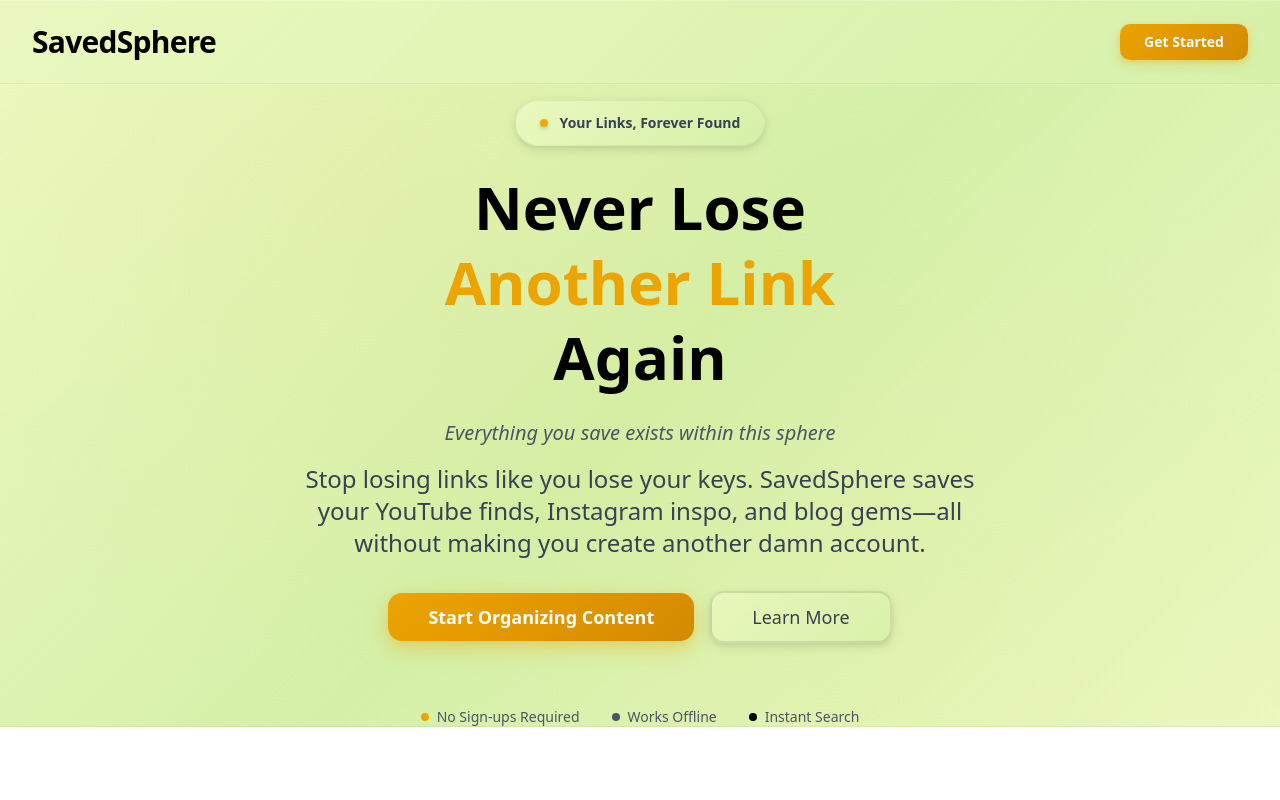
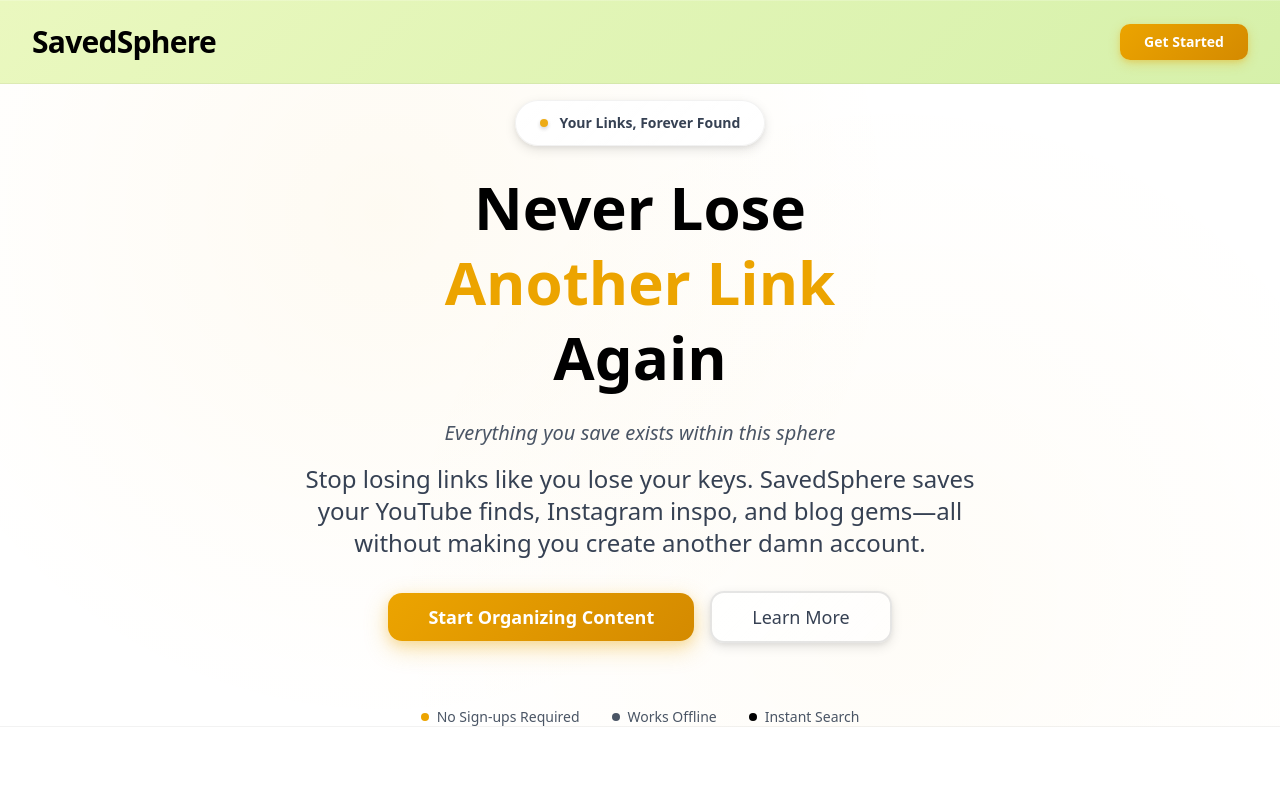
Before and after one commit to Samyk00/SavedSphere, a Next.js app: page / in a window 1280 px wide. Shown: the top 800 px of the page. Built offline with nearby package versions, Linux system fonts and the light colour scheme.

Commit message:
Update Hero.tsx

```diff
--- a/src/components/landing/Hero.tsx
+++ b/src/components/landing/Hero.tsx
@@ -10,11 +10,11 @@
 export default function Hero({ onLearnMoreClick }: HeroProps) {
   return (
     <section className="relative flex flex-col items-center justify-center min-h-[70vh] overflow-hidden pt-4" style={{
-      background: 'linear-gradient(135deg, #EAF8BF 0%, #D4F0A8 50%, #EAF8BF 100%)'
+      background: 'linear-gradient(135deg, #ffffff 0%, #ffffff 50%, #ffffff 100%)'
     }}>
       {/* Depth layering with color shades */}
       <div className="absolute inset-0" style={{
-        background: 'linear-gradient(135deg, rgba(234, 248, 191, 0.9) 0%, rgba(212, 240, 168, 0.7) 50%, rgba(234, 248, 191, 0.9) 100%)'
+        background: 'linear-gradient(135deg, rgba(255, 255, 255, 0.9) 0%, rgba(255, 255, 255, 0.7) 50%, rgba(255, 255, 255, 0.9) 100%)'
       }} />
       <div className="absolute inset-0" style={{
         background: 'radial-gradient(circle at 30% 20%, rgba(236, 164, 0, 0.05) 0%, transparent 50%), radial-gradient(circle at 70% 80%, rgba(236, 164, 0, 0.03) 0%, transparent 50%)'
@@ -33,7 +33,7 @@
         <motion.div
           className="inline-flex items-center px-6 py-3 mb-6 text-sm font-semibold text-gray-700 rounded-full shadow-[0_4px_12px_rgba(0,0,0,0.1),0_2px_4px_rgba(0,0,0,0.05)]"
           style={{
-            background: 'linear-gradient(135deg, rgba(234, 248, 191, 0.95) 0%, rgba(212, 240, 168, 0.9) 100%)',
+            background: 'linear-gradient(135deg, rgba(255, 255, 255, 0.95) 0%, rgba(255, 255, 255, 0.9) 100%)',
             border: '1px solid rgba(0,0,0,0.05)'
           }}
           initial={{ opacity: 0, scale: 0.8, rotate: -5 }}
@@ -43,6 +43,7 @@
           <div className="w-2 h-2 rounded-full mr-3 animate-pulse shadow-[0_2px_4px_rgba(0,0,0,0.2)]" style={{ backgroundColor: '#ECA400' }}></div>
           Your Links, Forever Found
         </motion.div>
+
 
         <motion.h1
           className="text-4xl md:text-6xl font-black mb-6 text-black leading-tight"
@@ -113,7 +114,7 @@
             size="lg"
             className="text-lg px-10 py-6 text-gray-700 rounded-xl font-medium shadow-[0_4px_12px_rgba(0,0,0,0.1),0_2px_4px_rgba(0,0,0,0.05)] hover:shadow-[0_6px_16px_rgba(0,0,0,0.15),0_3px_6px_rgba(0,0,0,0.1)] transition-all duration-300 border-2 cursor-pointer"
             style={{
-              background: 'linear-gradient(135deg, rgba(234, 248, 191, 0.8) 0%, rgba(212, 240, 168, 0.6) 100%)',
+              background: 'linear-gradient(135deg, rgba(255, 255, 255, 0.8) 0%, rgba(255, 255, 255, 0.6) 100%)',
               borderColor: 'rgba(0,0,0,0.1)'
             }}
             onClick={onLearnMoreClick}
```
